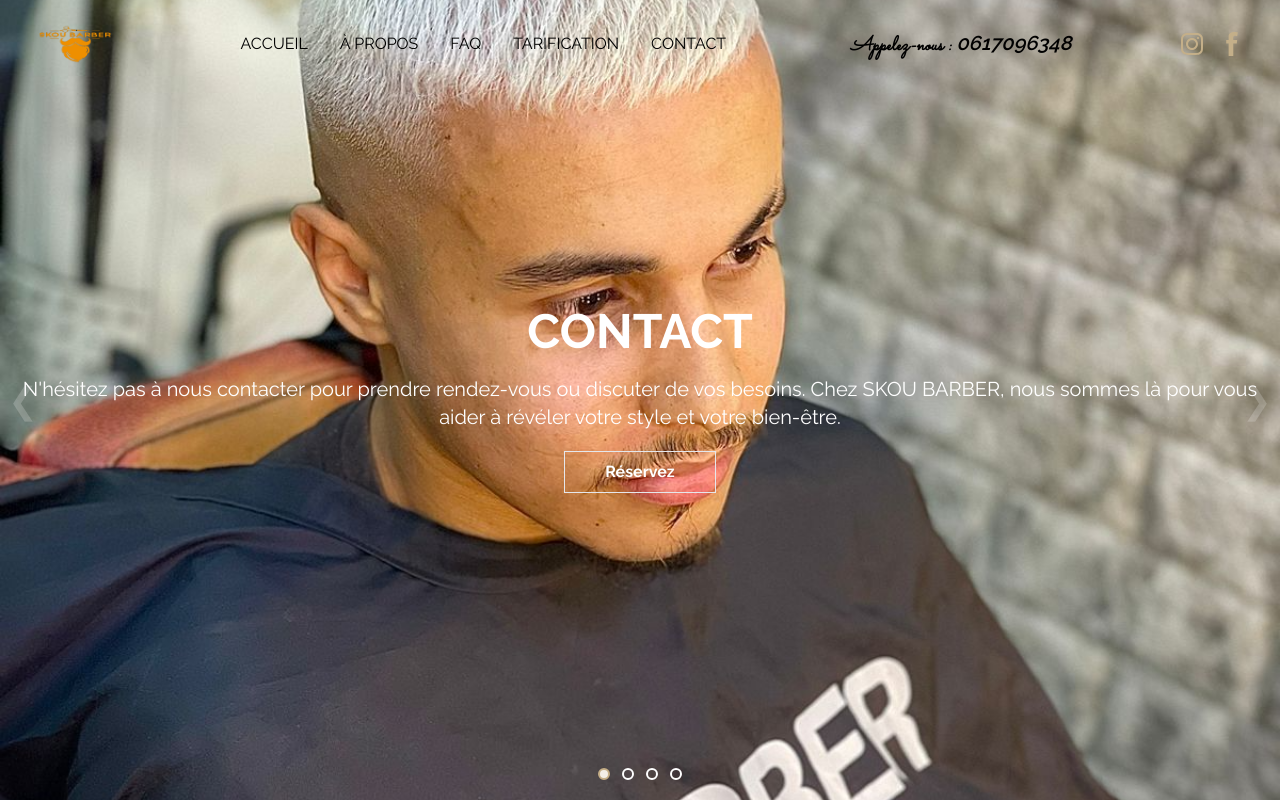
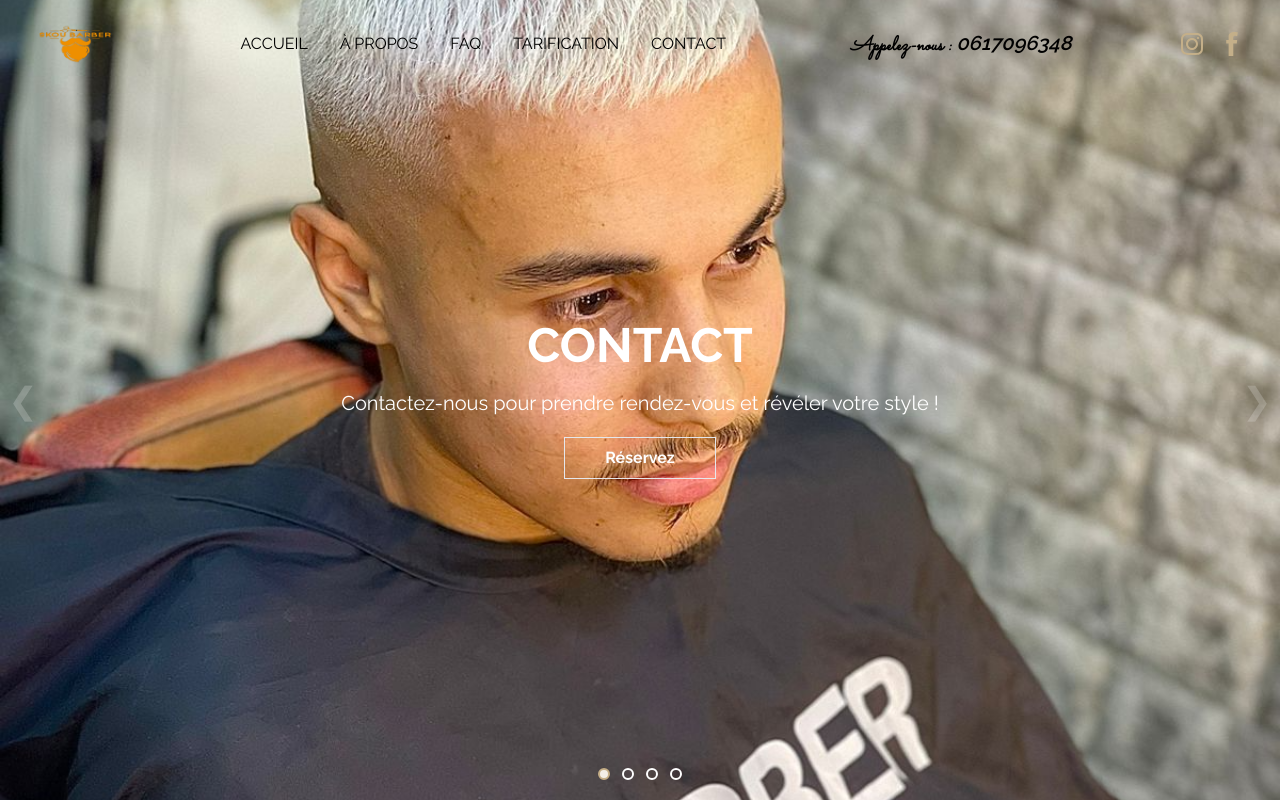
Before and after one commit to Tbibi/barbershop, a Next.js app: page /contact in a window 1280 px wide. Shown: the top 802 px of the page. Built offline with nearby package versions, Linux system fonts and the light colour scheme.

Commit message:
version 1 update

```diff
--- a/pages/contact.jsx
+++ b/pages/contact.jsx
@@ -8,8 +8,7 @@ const contact = () => {
     <div>
       <Hero
       heading="CONTACT"
-      message="N'hésitez pas à nous contacter pour prendre rendez-vous ou discuter de vos besoins.
-      Chez SKOU BARBER, nous sommes là pour vous aider à révéler votre style et votre bien-être."
+      message="Contactez-nous pour prendre rendez-vous et révéler votre style !"
       />
       <Contact />
     </div>
```
